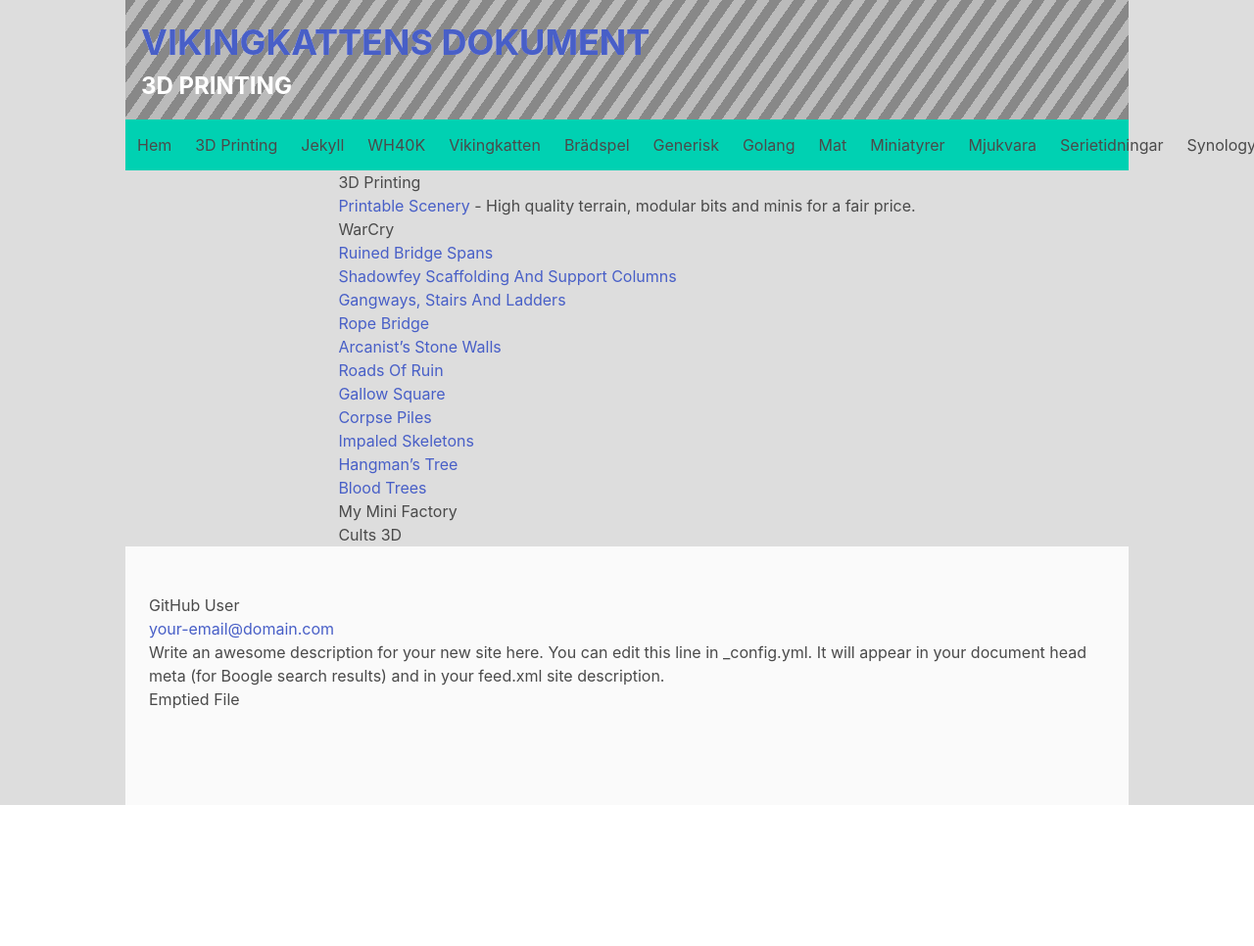
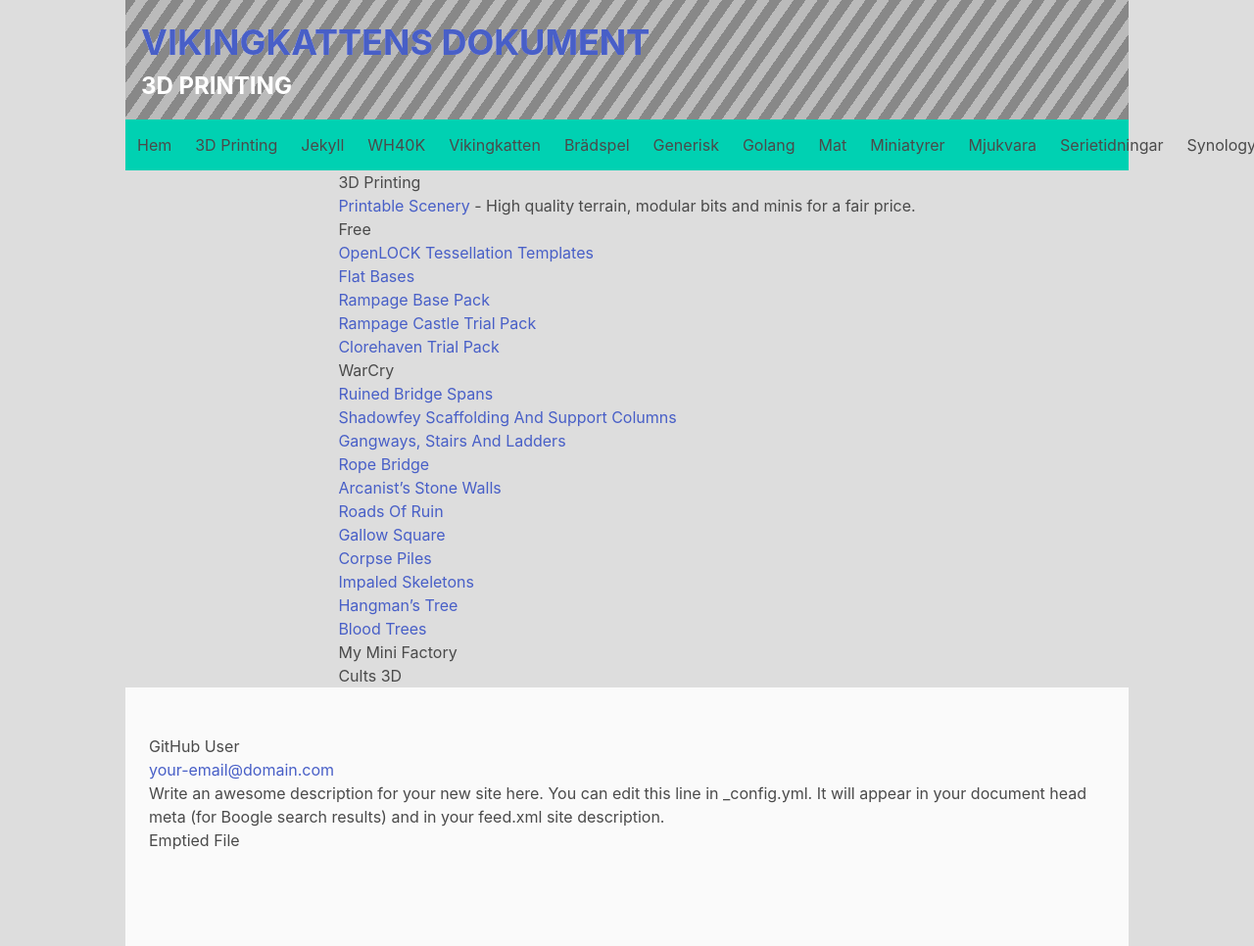
Before and after one commit to viking-cat/dokument, a Jekyll site: the page built from _pages/bradspel/3dprinting.md, in a window 1280 px wide. Shown: the whole page at 98% size. Built offline with Jekyll 4.4.1, drawn with Linux system fonts in a browser that asks for light colours; before the commit the page ends 900 px from its top, so only the background shows below that.

Commit message:
Update 3dprinting.md

```diff
--- a/_pages/bradspel/3dprinting.md
+++ b/_pages/bradspel/3dprinting.md
@@ -3,8 +3,13 @@
 title: "3D Printing"
 ---
 
-
 * [Printable Scenery](https://www.printablescenery.com/) - High quality terrain, modular bits and minis for a fair price.
+  * Free
+    * [OpenLOCK Tessellation Templates](https://www.printablescenery.com/product/open-lock/)
+    * [Flat Bases](https://www.printablescenery.com/product/flat-bases/)
+    * [Rampage Base Pack](https://www.printablescenery.com/product/rampage-base-pack/)
+    * [Rampage Castle Trial Pack](https://www.printablescenery.com/product/rampage-castle-trail-pack/)
+    * [Clorehaven Trial Pack](https://www.printablescenery.com/product/clorehaven-trial-pack/)
   * WarCry
     * [Ruined Bridge Spans](https://www.printablescenery.com/product/ruined-bridge-spans/)
     * [Shadowfey Scaffolding And Support Columns](https://www.printablescenery.com/product/shadowfey-scaffolding-and-support-columns/)
```
